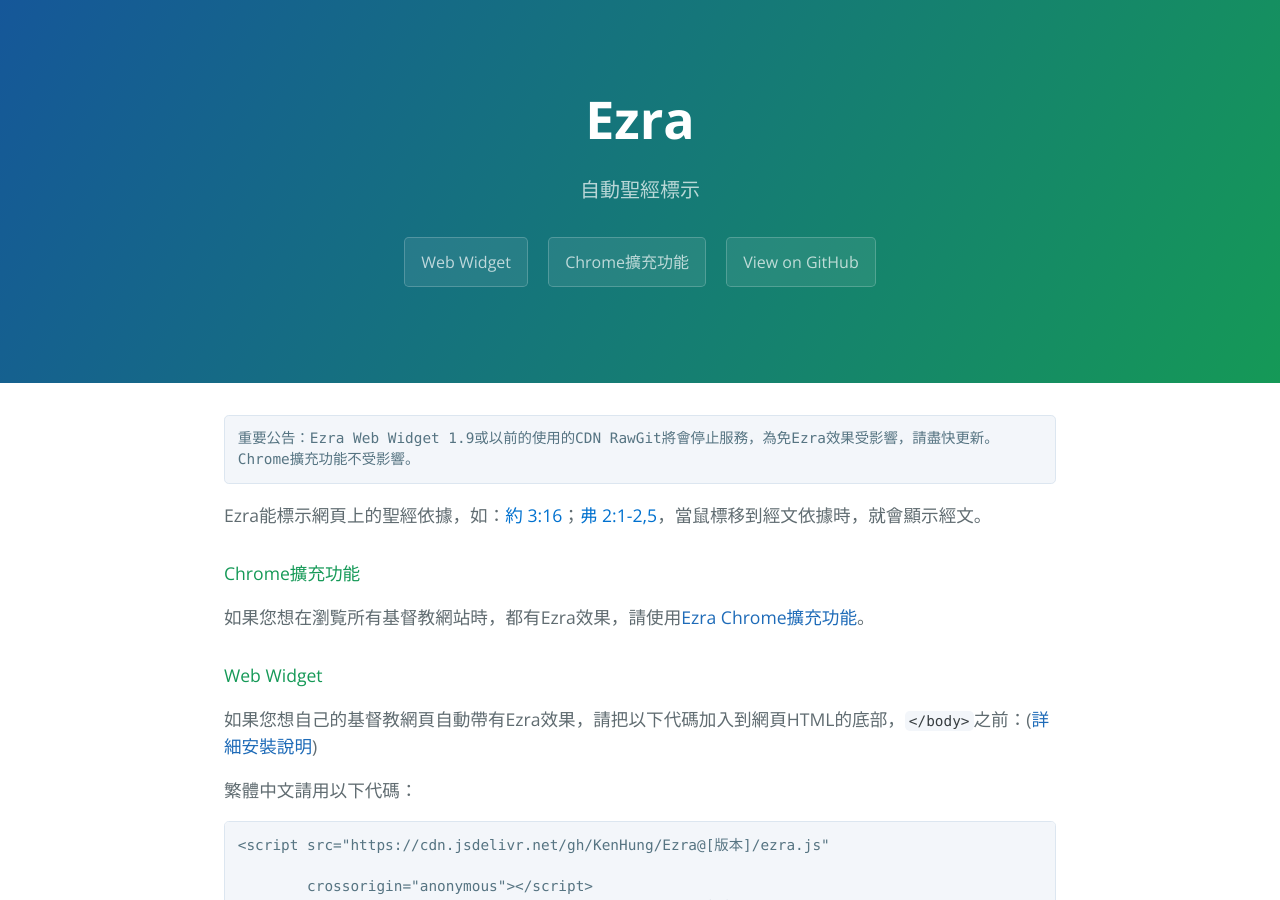
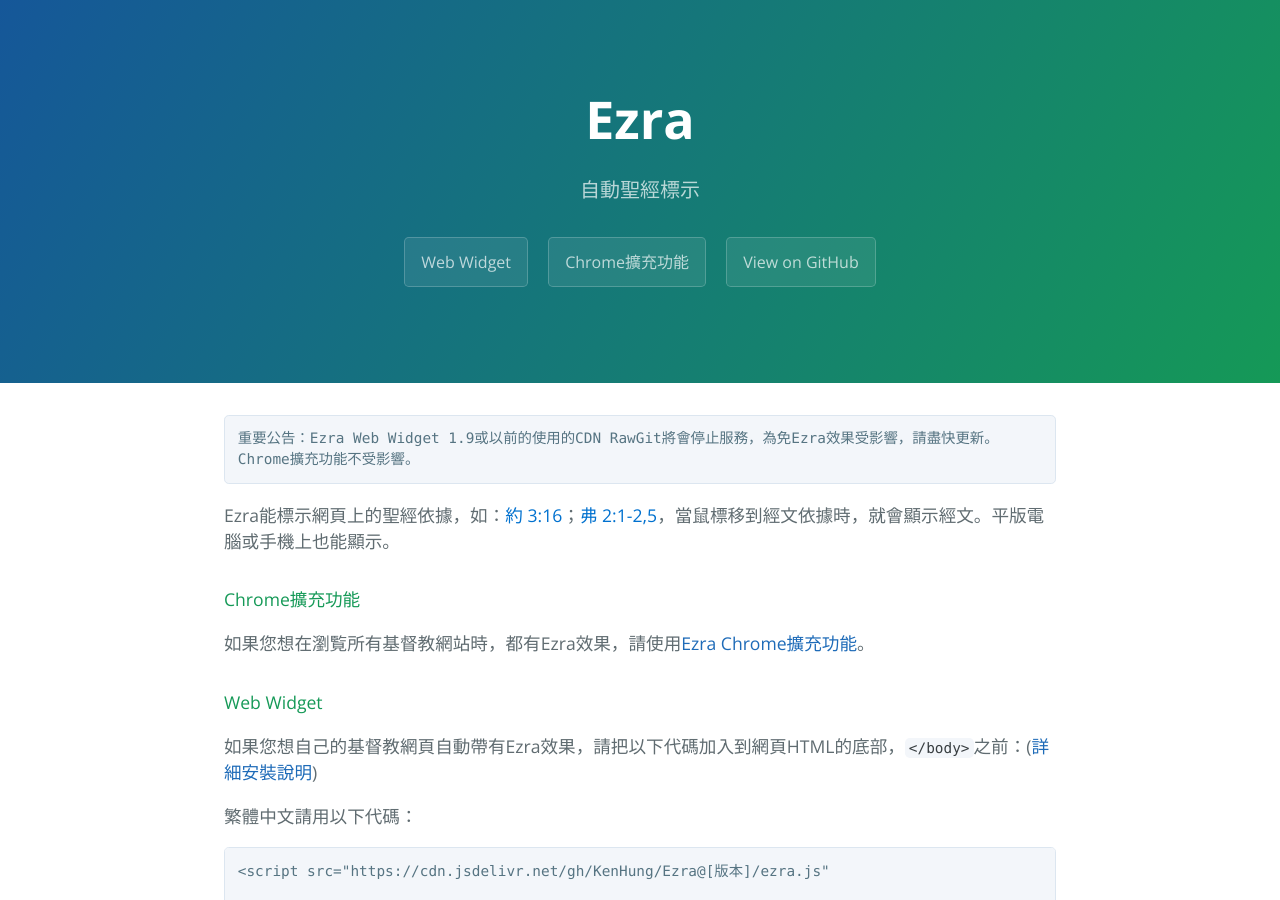
Before and after one commit to KenHung/Ezra, a Jekyll site: the page built from docs/index.md, in a window 1280 px wide and 900 px high. Built offline with Jekyll 4.4.1, drawn with Linux system fonts in a browser that asks for light colours; comment, search, counter and statistics services are not loaded.

````diff
--- a/docs/index.md
+++ b/docs/index.md
@@ -5,13 +5,13 @@ layout: index
     重要公告：Ezra Web Widget 1.9或以前的使用的CDN RawGit將會停止服務，為免Ezra效果受影響，請盡快更新。
     Chrome擴充功能不受影響。
 
-Ezra能標示網頁上的聖經依據，如：約 3:16；弗 2:1-2,5，當鼠標移到經文依據時，就會顯示經文。
+Ezra能標示網頁上的聖經依據，如：約 3:16；弗 2:1-2,5，當鼠標移到經文依據時，就會顯示經文。平版電腦或手機上也能顯示。
 
 #### Chrome擴充功能
 如果您想在瀏覧所有基督教網站時，都有Ezra效果，請使用[Ezra Chrome擴充功能](https://chrome.google.com/webstore/detail/ezra-%E5%8D%B3%E6%99%82%E8%81%96%E7%B6%93%E6%9F%A5%E8%A8%BD/malpgijpleaapnkjihoacpbkkodkmjgg?hl=zh-TW&gl=HK)。
 
 #### Web Widget
-如果您想自己的基督教網頁自動帶有Ezra效果，請把以下代碼加入到網頁HTML的底部，```</body>```之前：([詳細安裝說明](https://github.com/KenHung/Ezra/wiki/%E8%A9%B3%E7%B4%B0%E5%AE%89%E8%A3%9D%E8%AA%AA%E6%98%8E))
+如果您想自己的基督教網頁自動帶有Ezra效果，請把以下代碼加入到網頁HTML的底部，```</body>```之前：([詳細安裝說明]({{ site.path }}/wiki/%E8%A9%B3%E7%B4%B0%E5%AE%89%E8%A3%9D%E8%AA%AA%E6%98%8E))
 
 繁體中文請用以下代碼：
 
````
Also changed, not shown: README.md.
